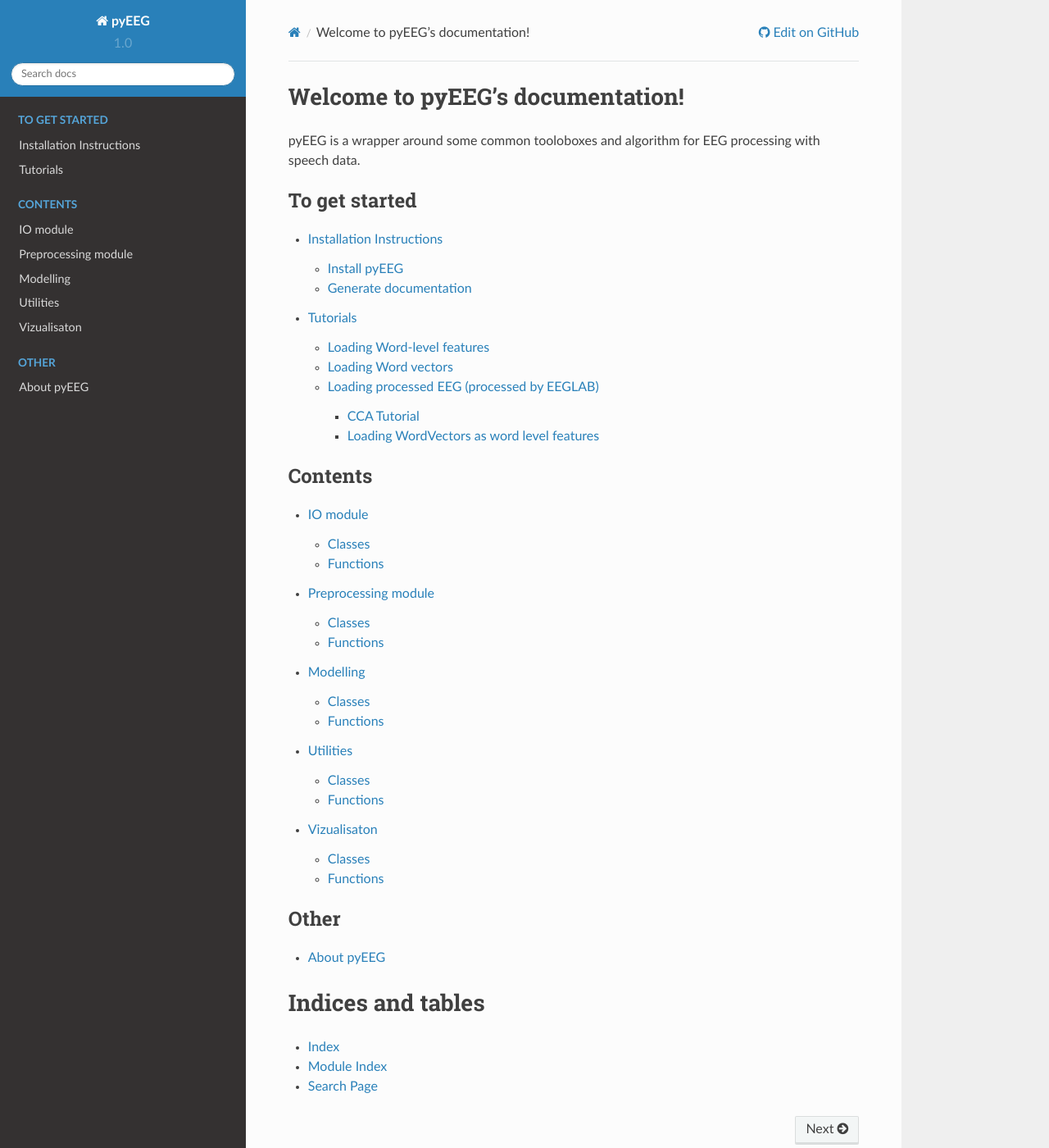
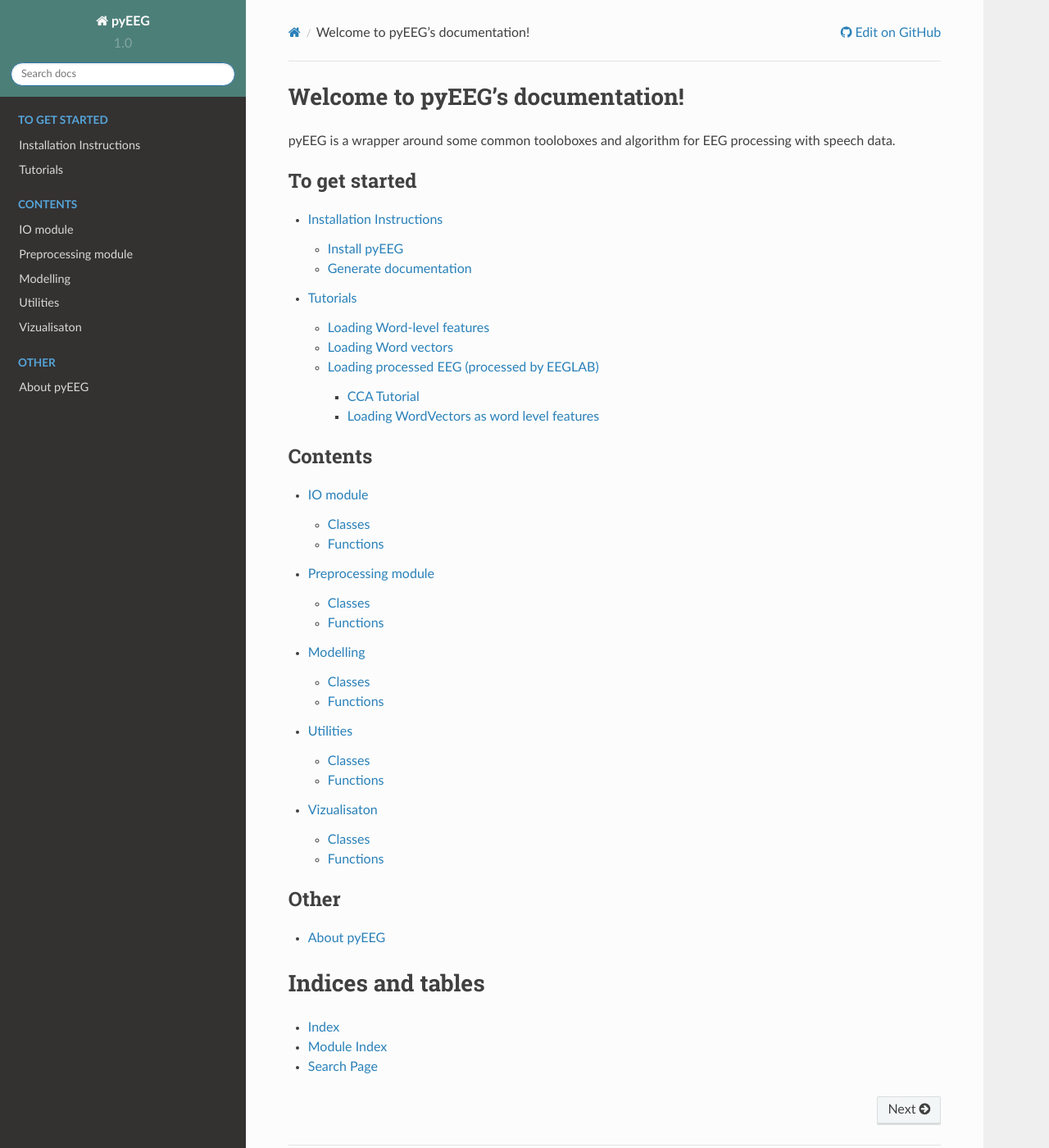
Before and after one commit to Hugo-W/pyEEG, a Sphinx documentation site: the page built from docs/source/index.rst, in a window 1280 px wide and 1400 px high. Shown: the whole window at 82% size. Built offline with Sphinx 7.4.7 and the Read the Docs theme 2.0.0, drawn with Linux system fonts in a browser that asks for light colours; pages that are not in the unit, such as notebooks, are missing from menus.

Commit message:
New layout CSS styles in _static and templates to change color of sidebar

```diff
--- /dev/null
+++ b/docs/source/_static/stylesheet.css
@@ -0,0 +1,11 @@
+.wy-nav-content {
+    max-width: 900px !important;
+}
+
+.wy-side-nav-search{
+    background-color: #4D7F79;
+}
+
+.wy-nav-top{
+   background-color: #4D7F79;
+}
--- /dev/null
+++ b/docs/source/_templates/layout.html
@@ -0,0 +1,6 @@
+{% extends "!layout.html" %}
+
+{% block extrahead %}
+    <link href="{{ pathto("_static/stylesheet.css", True) }}" rel="stylesheet" type="text/css">
+    {{ super() }}
+{% endblock %}
--- a/docs/source/conf.py
+++ b/docs/source/conf.py
@@ -84,10 +84,10 @@
 # The theme to use for HTML and HTML Help pages.  See the documentation for
 # a list of builtin themes.
 #
+import sphinx_rtd_theme
+
 #html_theme = 'alabaster'
 #html_theme = 'default'
-
-import sphinx_rtd_theme
 html_theme = 'sphinx_rtd_theme'
 html_theme_path = [sphinx_rtd_theme.get_html_theme_path()]
 
```
